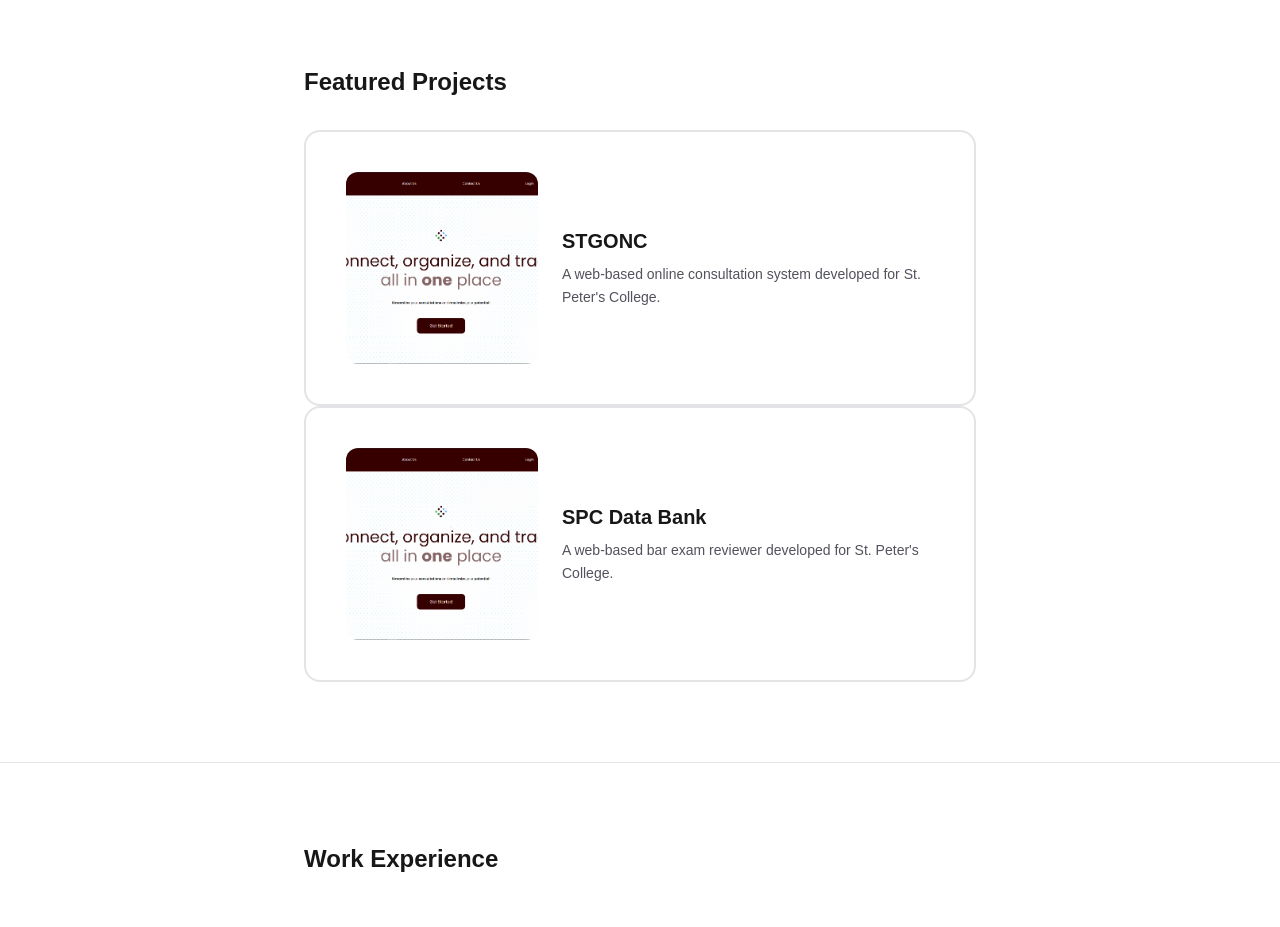
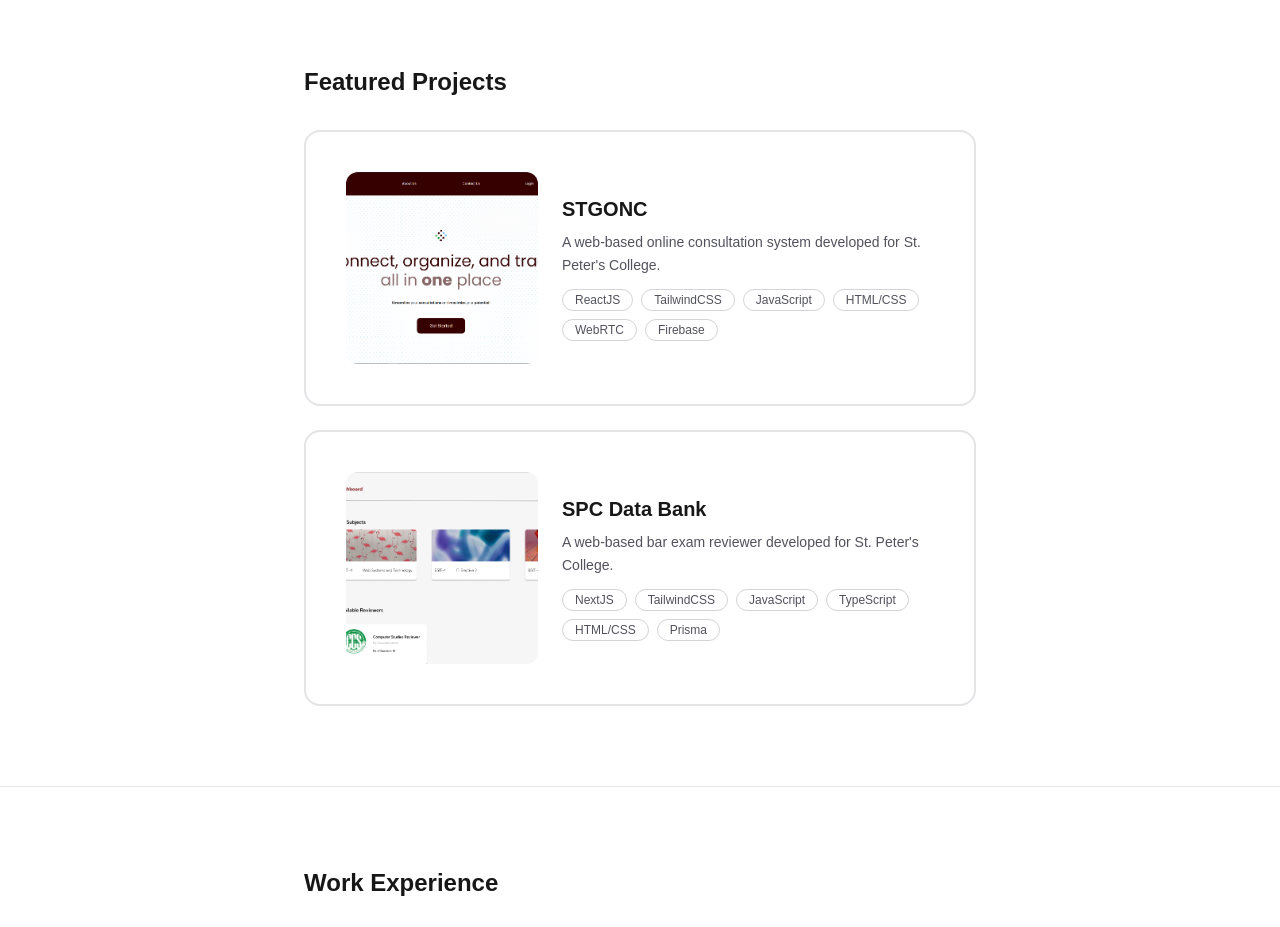
Before and after one commit to N1ewb/job-portfolio, a Next.js app: page / in a window 1280 px wide. Shown: the part 880-1807 px from the top of the page. Built offline with nearby package versions, Linux system fonts and the light colour scheme.

Commit message:
ADDED: First Featured Works

```diff
--- a/src/app/page.tsx
+++ b/src/app/page.tsx
@@ -1,4 +1,5 @@
 import stgoncThumbnail from "./assets/stgonc.png";
+import databankThumbnail from "./assets/databank.png";
 
 export default function Home() {
   return (
@@ -45,7 +46,7 @@ export default function Home() {
       <section className="border-t border-zinc-200 px-6 py-20 dark:border-zinc-800">
         <div className="mx-auto max-w-2xl">
           <h2 className="mb-8 text-2xl font-semibold">Featured Projects</h2>
-          <div className="flex w-auto rounded-2xl border-2 border-zinc-200 p-10 dark:border-zinc-800">
+          <div className="mb-6 flex w-auto rounded-2xl border-2 border-zinc-200 p-10 dark:border-zinc-800">
             <img
               src={stgoncThumbnail.src}
               alt="stgonc_thumbnail"
@@ -57,12 +58,29 @@ export default function Home() {
                 A web-based online consultation system developed for St. Peter's
                 College.
               </p>
+              <div className="mt-3 flex flex-wrap gap-2">
+                {[
+                  "ReactJS",
+                  "TailwindCSS",
+                  "JavaScript",
+                  "HTML/CSS",
+                  "WebRTC",
+                  "Firebase",
+                ].map((tech) => (
+                  <span
+                    key={tech}
+                    className="rounded-full border border-zinc-300 px-3 py-0.5 text-xs text-zinc-600 dark:border-zinc-600 dark:text-zinc-400"
+                  >
+                    {tech}
+                  </span>
+                ))}
+              </div>
             </div>
           </div>
 
           <div className="flex w-auto rounded-2xl border-2 border-zinc-200 p-10 dark:border-zinc-800">
             <img
-              src={stgoncThumbnail.src}
+              src={databankThumbnail.src}
               alt="stgonc_thumbnail"
               className="h-48 w-48 rounded-xl object-cover"
             />
@@ -71,6 +89,23 @@ export default function Home() {
               <p className="mt-2 text-sm leading-relaxed text-zinc-600 dark:text-zinc-400">
                 A web-based bar exam reviewer developed for St. Peter's College.
               </p>
+              <div className="mt-3 flex flex-wrap gap-2">
+                {[
+                  "NextJS",
+                  "TailwindCSS",
+                  "JavaScript",
+                  "TypeScript",
+                  "HTML/CSS",
+                  "Prisma",
+                ].map((tech) => (
+                  <span
+                    key={tech}
+                    className="rounded-full border border-zinc-300 px-3 py-0.5 text-xs text-zinc-600 dark:border-zinc-600 dark:text-zinc-400"
+                  >
+                    {tech}
+                  </span>
+                ))}
+              </div>
             </div>
           </div>
         </div>
```
Also changed, not shown: src/app/assets/databank.png (added).
